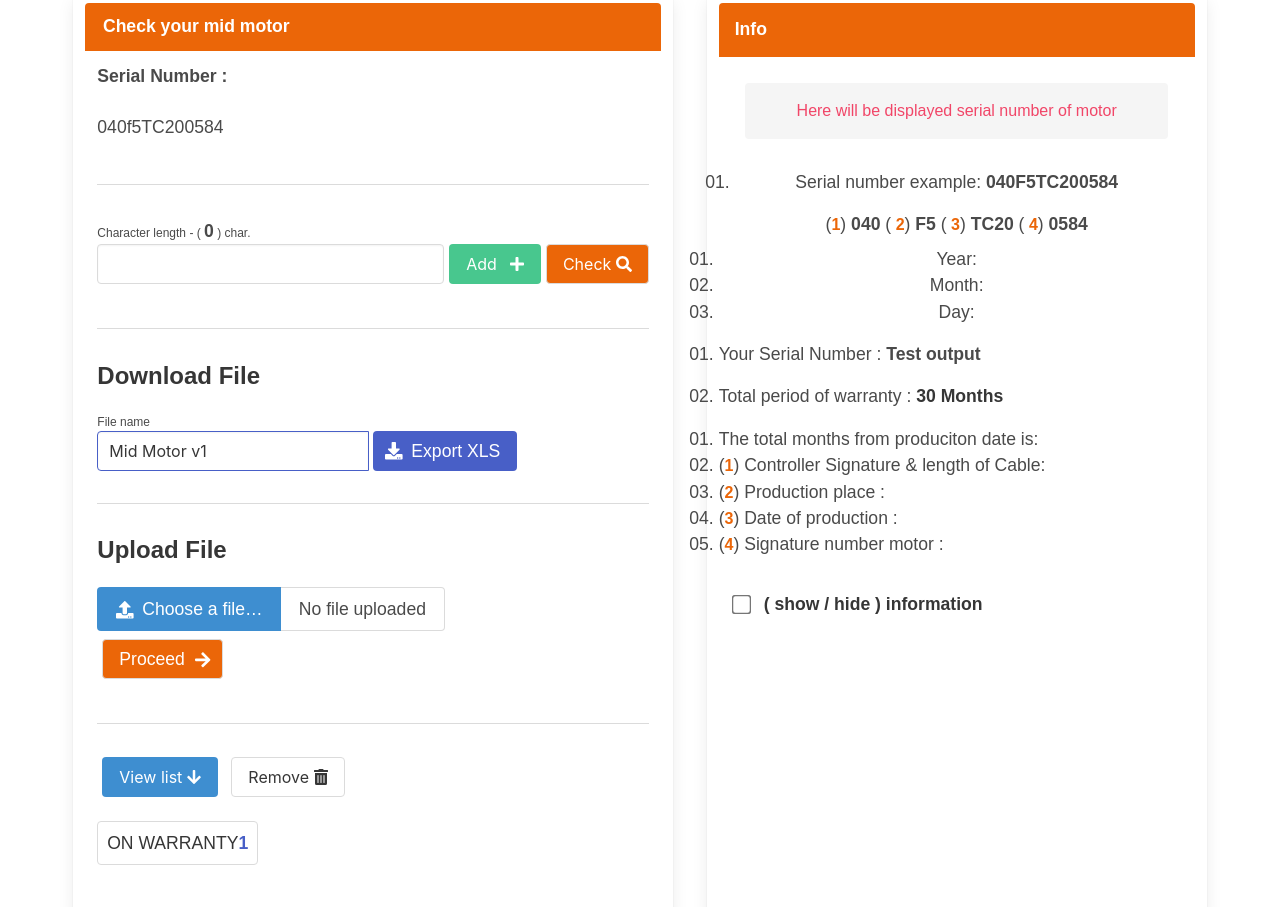
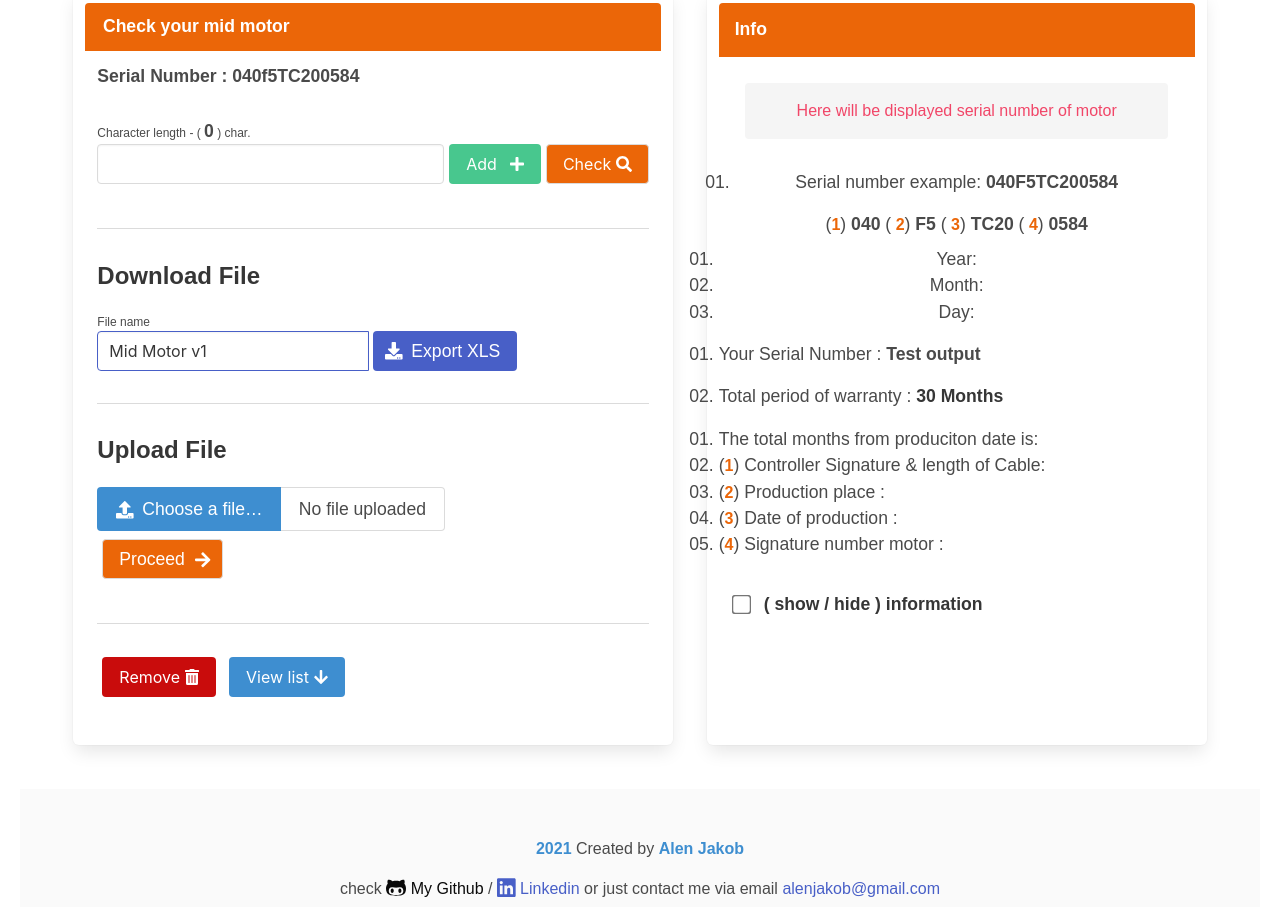
Before and after one commit to AlenJakob/serialno-checker, a website built with Parcel: page index.html in a window 1280 px wide. Shown: the part 168-1075 px from the top of the page. Built offline with nearby package versions, Linux system fonts and the light colour scheme.

Commit message:
fixing styles

```diff
--- a/index.html
+++ b/index.html
@@ -40,15 +40,9 @@
           <p>Check your mid motor</p>
         </div>
 
-        <div class="column"><b>Serial Number : </b></div>
+        <div class="column"><b>Serial Number : 040f5TC200584</b></div>
+
         <div class="column">
-          <div class="columns">
-            <div class="column">
-              <p>040f5TC200584</p>
-            </div>
-            <div class="column"></div>
-          </div>
-          <div class="is-divider"></div>
           <p class="help">
             Character length - ( <b id="characters">0</b> ) char.
           </p>
@@ -152,21 +146,12 @@
           <!-- IMPORT  -->
 
           <div class="buttons">
-            <button class="arrow button is-info">
+            <button id="remove" class="remove button is-danger">
+              <i class="fas fa-trash-alt"></i></button
+            ><button class="arrow button is-info">
               <div id="ico" class="fas fa-arrow-down"></div>
             </button>
-            <button id="remove" class="remove button">
-              <i class="fas fa-trash-alt"></i>
-            </button>
           </div>
-
-          <nav class="pagination" role="navigation" aria-label="pagination">
-            <ul class="pagination-list">
-              <li class="pagination-link">ON WARRANTY
-                <a  aria-label="Goto page 1"><b> 1</b></a>
-              </li>
-            </ul>
-          </nav>
 
           <ul id="list" class="list-scroll column content list show-off"></ul>
         </div>
--- a/package.json
+++ b/package.json
@@ -2,7 +2,7 @@
   "name": "serialno-checker",
   "version": "1.0.0",
   "description": "The application that help check serial no. for warranty",
-  "main": "app.js",
+  "main": "dist/index.html",
   "dependencies": {
     "parcel-bundler": "^1.12.4",
     "xlsexport": "^1.5.2"
--- a/utils/validateDate.js
+++ b/utils/validateDate.js
@@ -80,12 +80,8 @@ export function getFullDate(date) {
   let currFromProd = checkFromProd(new Date(year, monthDecimal), new Date());
   if (currFromProd > 30) {
     serialNumStatus = "has-text-danger";
-
-    console.log("out of warranty RED");
   } else if (currFromProd < 30) {
     serialNumStatus = "has-text-success";
-
-    console.log("GREAT your product is on warranty Green");
   }
 
   //   return currFromProd;
```
